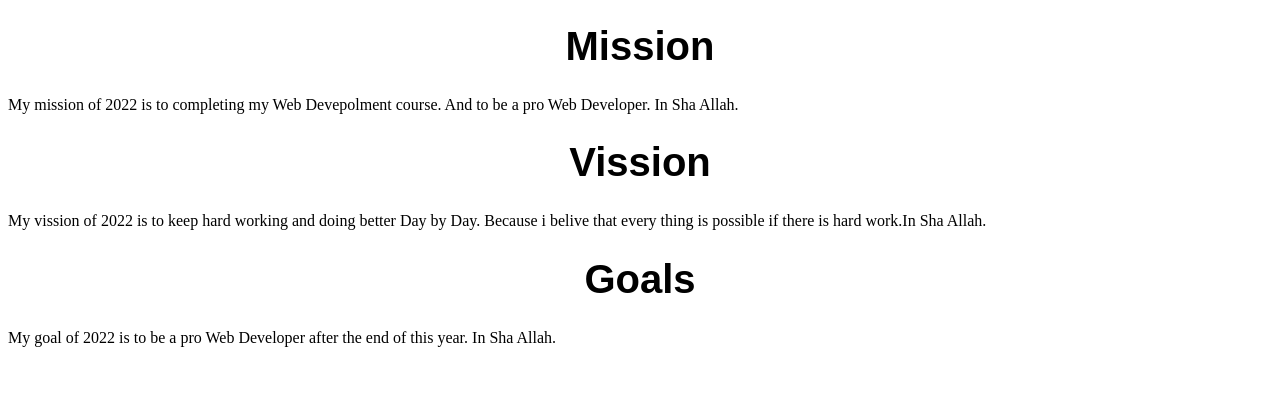
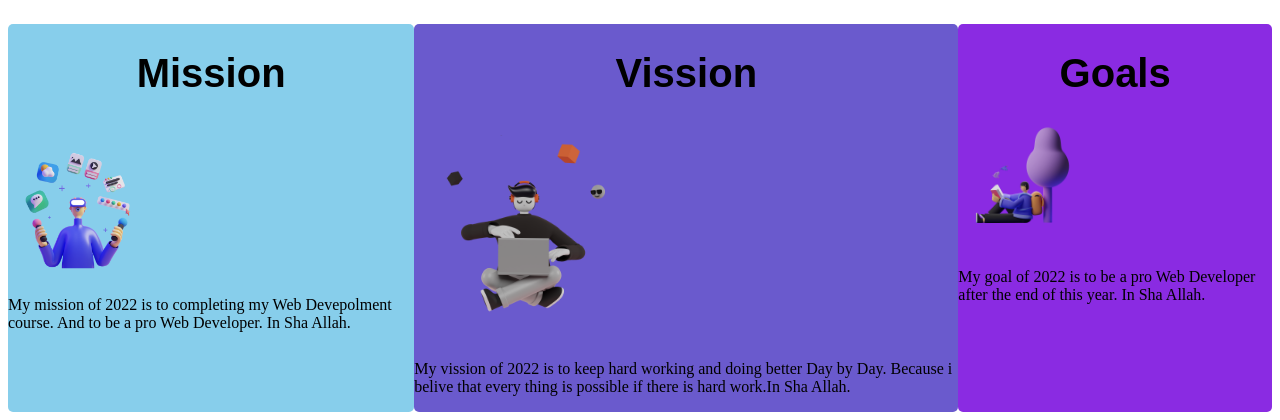
Before and after one commit to ShahRiin/Assignment-1, a plain HTML site: page index.html in a window 1280 px wide. Shown: the part 721-1141 px from the top of the page. Before the commit the page ends 1084 px from the top, so only its background shows below. Drawn offline with Linux system fonts and the light colour scheme.

Commit message:
thirdd push

```diff
--- a/index.html
+++ b/index.html
@@ -24,23 +24,30 @@
         <div class="width">
             <img src="images/person/person-0.png" alt="">
         </div>
-
-
     </section>
             <h1>My Mission In <span class="mission">2022</span></h1>
-    <div>
+                <div id="second-part">
+                   <div class="first-box">
+                    <h1>Mission</h1>
+                    <img src="images/illustrators/illustrator-1.png" alt="">
                     <p>
-            <h1>Mission</h1>
                         My mission of 2022 is to completing my Web Devepolment course. And to be a pro Web Developer. In Sha Allah.
                     </p>
-        <p>
+                   </div>
+                    <div class="second-box">
                         <h1>Vission</h1>
+                        <img src="images/illustrators/illustrator-2.png" alt="">
+                        <P>
                             My vission of 2022 is to keep hard working and doing better Day by Day. Because i belive that every thing is possible if there is hard work.In Sha Allah.
                         </p>
+                    </div>
+                   <div class="third-box">
+                    <h1>Goals</h1>
+                    <img src="images/illustrators/illustrator-3.png" alt="">
                     <p>
-            <h1>Goals</h1>
                         My goal of 2022 is to be a pro Web Developer after the end of this year. In Sha Allah.
                     </p>
                    </div>
+                </div>
 </body>
 </html>
--- a/style.css
+++ b/style.css
@@ -32,3 +32,27 @@ h1{
 .mission{
     color: sandybrown;
 }
+#second-part{
+    display: flex;
+}
+.first-box{
+    background-color: skyblue;
+    border-radius: 5px;
+}
+.first-box img{
+    width: 40%;
+}
+.second-box{
+    background-color:slateblue ;
+    border-radius: 5px;
+}
+.second-box img{
+    width: 40%;
+}
+.third-box{
+    background-color: blueviolet;
+    border-radius: 5px;
+}
+.third-box img{
+    width: 40%;
+}
```
Lines whose indentation alone changed are shown as unchanged.
